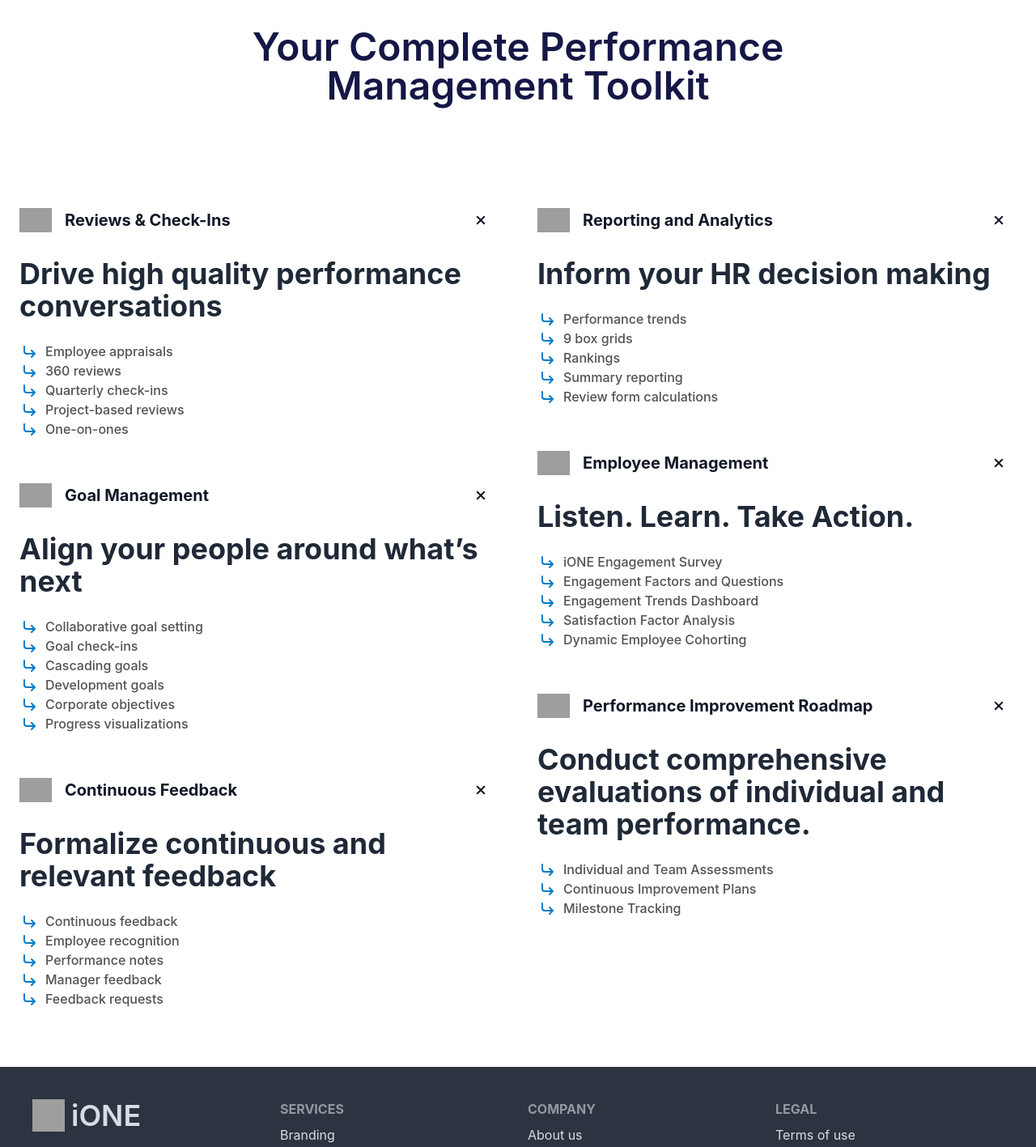
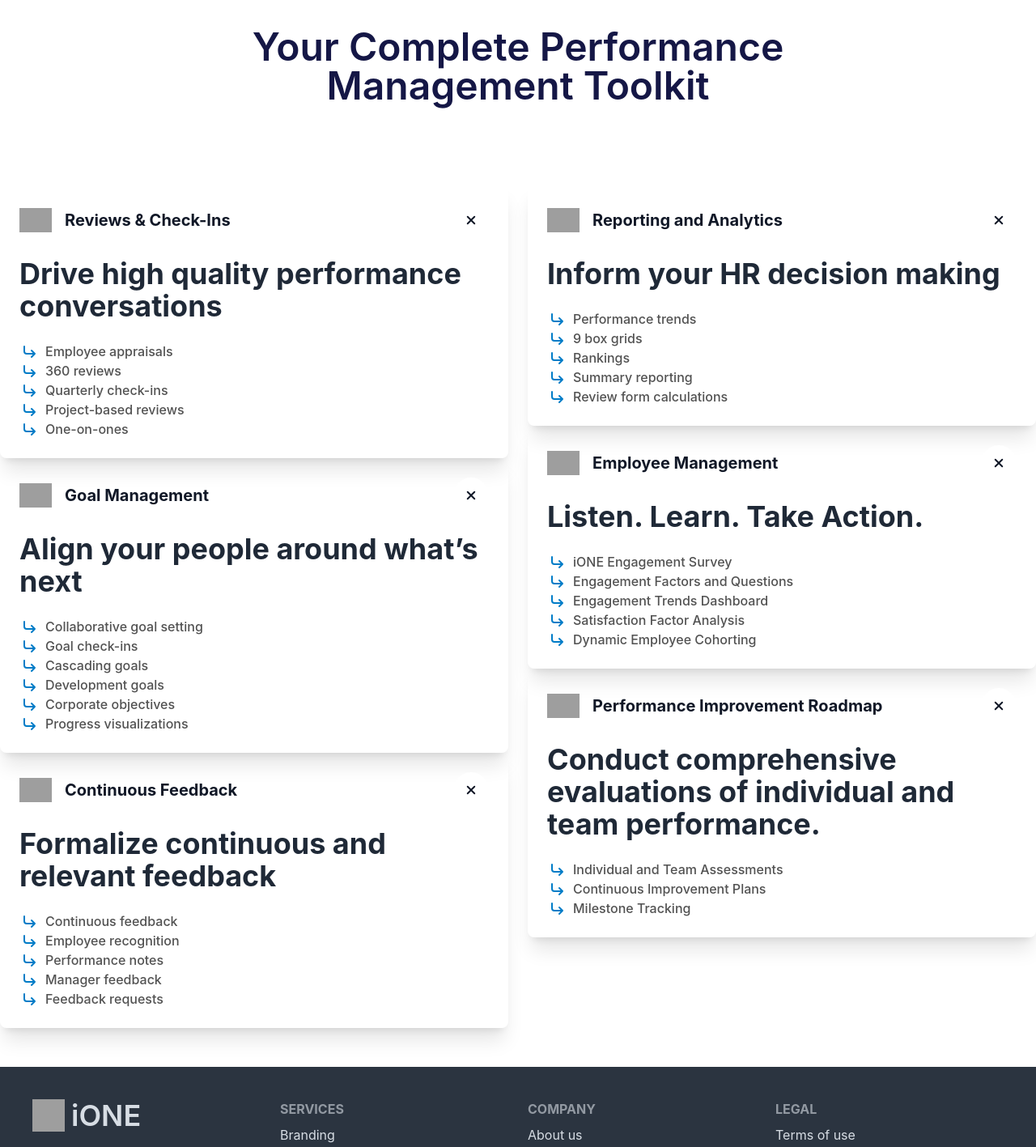
Before and after one commit to tahmidurrahmann/company-evaluation-platform-client, a React (Vite) app: page / in a window 1280 px wide. Shown: the part 3783-5200 px from the top of the page at 81% size. Built offline with nearby package versions, Linux system fonts and the light colour scheme; no server answers; grey boxes are pictures that could not be loaded.

Commit message:
added edited overView

```diff
--- a/src/pages/Home/OverView/OverView.jsx
+++ b/src/pages/Home/OverView/OverView.jsx
@@ -5,9 +5,9 @@ const OverView = () => {
         <div>
             <h6 className="text-center font-semibold pt-6">Product Overview</h6>
             <h1 className="p-12 text-3xl md:text-4xl text-center xl:text-5xl font-semibold text-[#151746]">Your Complete Performance <br /> Management Toolkit</h1>
-            <div className="flex flex-col md:flex-row my-6 md:my-8 lg:my-12">
+            <div className="flex flex-col md:flex-row my-6 md:my-8 gap-6 lg:my-12">
                 <div className="flex-1">
-                    <div className="space-y-4">
+                    <div className="space-y-4 shadow-xl hover:shadow-gray-400 rounded-lg">
                         <details
                             className="group p-6 [&_summary::-webkit-details-marker]:hidden"
                             open
@@ -45,7 +45,7 @@ const OverView = () => {
                             </div>
                         </details>
                     </div>
-                    <div className="space-y-4">
+                    <div className="space-y-4 shadow-xl hover:shadow-gray-400 rounded-lg">
                         <details
                             className="group p-6 [&_summary::-webkit-details-marker]:hidden"
                             open
@@ -84,7 +84,7 @@ const OverView = () => {
                             </div>
                         </details>
                     </div>
-                    <div className="space-y-4">
+                    <div className="space-y-4 shadow-xl hover:shadow-gray-400 rounded-lg">
                         <details
                             className="group p-6 [&_summary::-webkit-details-marker]:hidden"
                             open
@@ -124,7 +124,7 @@ const OverView = () => {
                     </div>
                 </div>
                 <div className="flex-1">
-                    <div className="space-y-4">
+                    <div className="space-y-4 shadow-xl hover:shadow-gray-400 rounded-lg">
                         <details
                             className="group p-6 [&_summary::-webkit-details-marker]:hidden"
                             open
@@ -161,7 +161,7 @@ const OverView = () => {
                             </div>
                         </details>
                     </div>
-                    <div className="space-y-4">
+                    <div className="space-y-4 shadow-xl hover:shadow-gray-400 rounded-lg">
                         <details
                             className="group p-6 [&_summary::-webkit-details-marker]:hidden"
                             open
@@ -198,7 +198,7 @@ const OverView = () => {
                             </div>
                         </details>
                     </div>
-                    <div className="space-y-4">
+                    <div className="space-y-4 shadow-xl hover:shadow-gray-400 rounded-lg">
                         <details
                             className="group p-6 [&_summary::-webkit-details-marker]:hidden"
                             open
```
